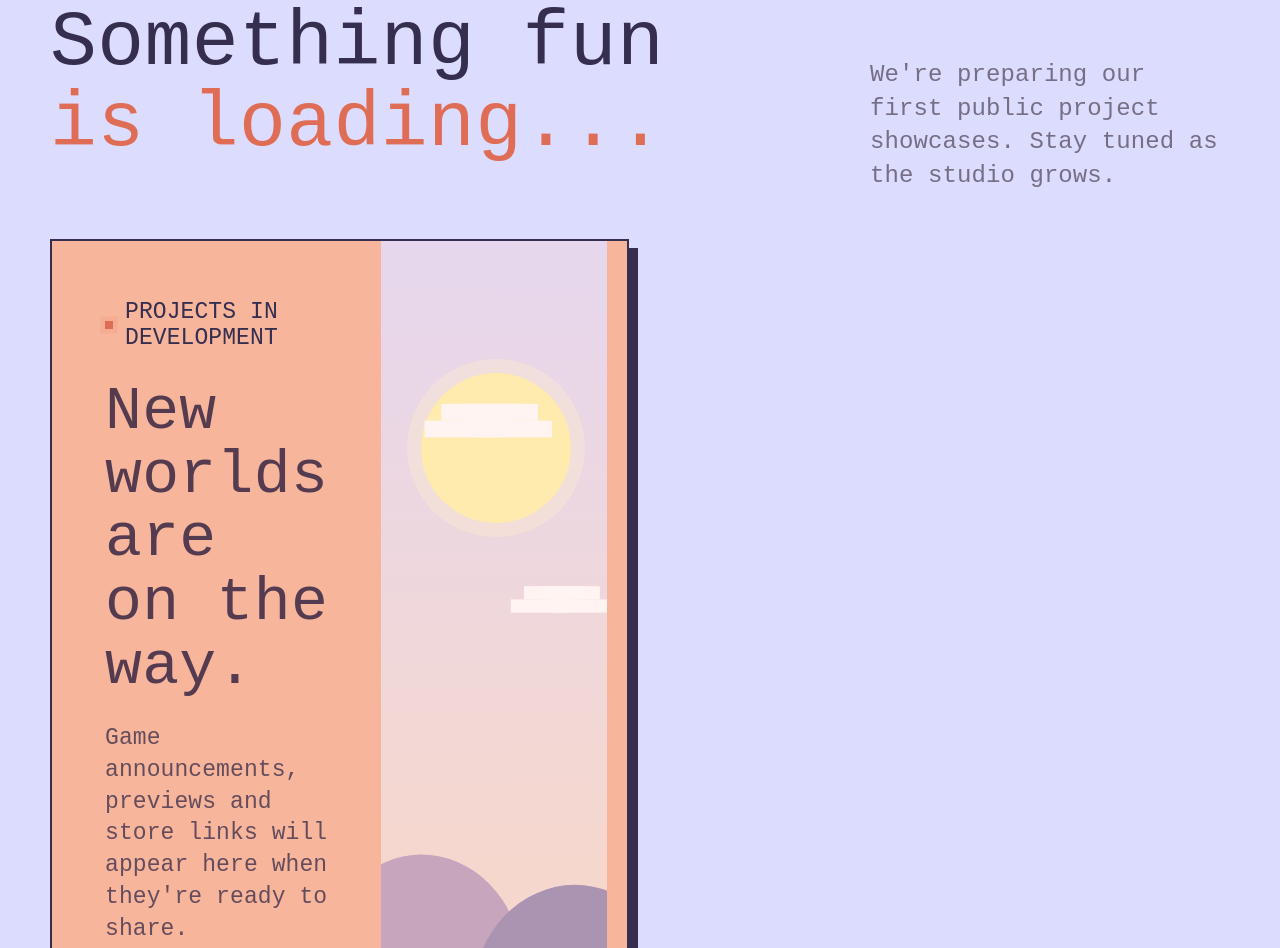
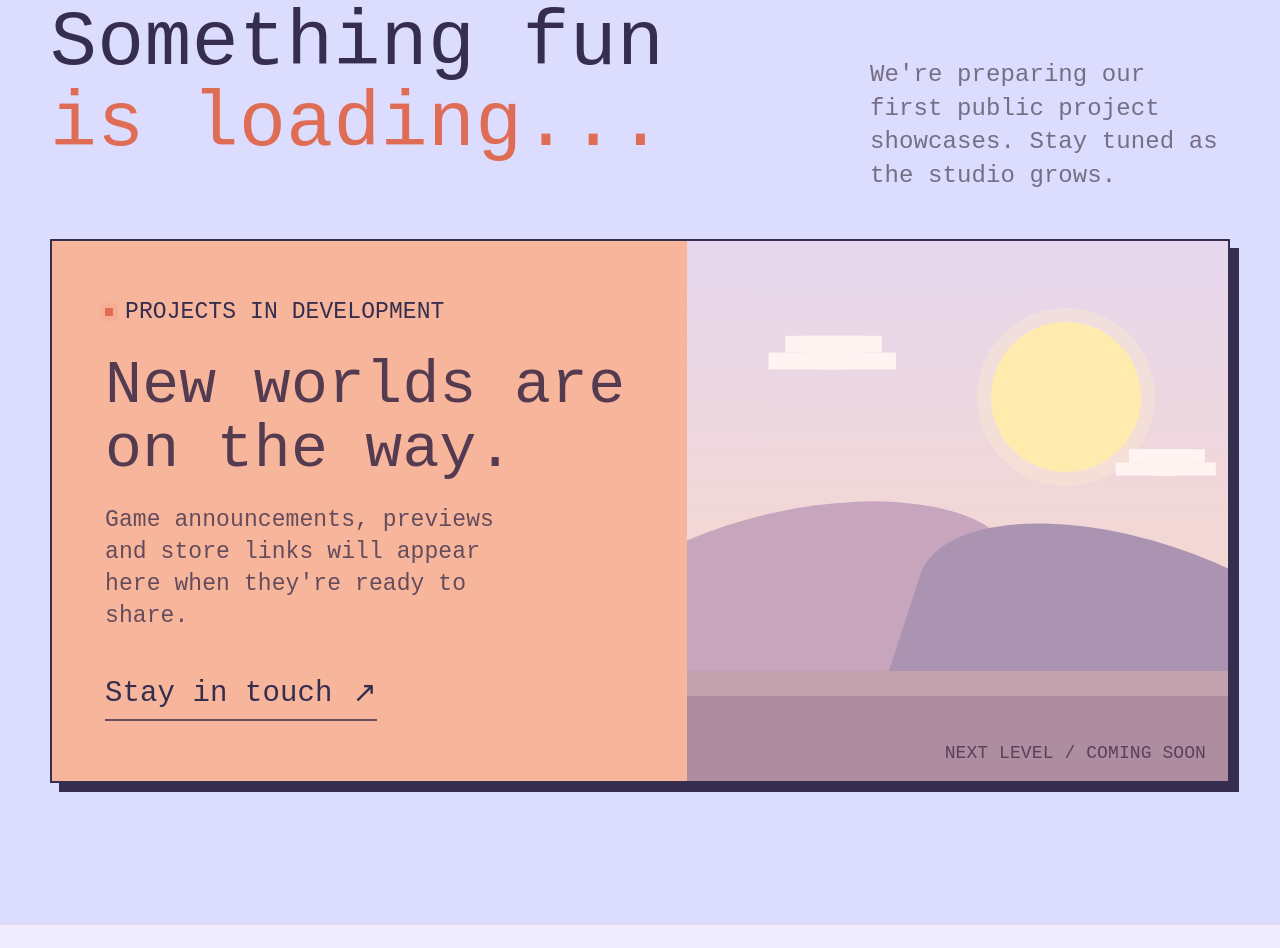
Before and after one commit to pixfoxstudio/pixfoxstudio.github.io, a plain HTML site: page index.html in a window 1280 px wide. Shown: the part 3374-4322 px from the top of the page. Drawn offline with Linux system fonts and the light colour scheme; a web font is replaced by a local one.

Commit message:
Keep PIXFOX placeholder project full width

```diff
--- a/styles.css
+++ b/styles.css
@@ -134,3 +134,5 @@ body{font-size:21px}
 .cms-news-copy p{font-size:21px;line-height:1.35;color:#756e85;margin:0}
 @media(max-width:820px){.cms-game-grid{grid-template-columns:1fr}.cms-news-grid{grid-template-columns:1fr 1fr}.cms-game-card{min-height:320px}}
 @media(max-width:560px){.cms-news-grid{grid-template-columns:1fr}.cms-game-card{grid-template-columns:1fr}.cms-game-visual{min-height:230px}.cms-game-copy{padding:30px 24px}.cms-news-image,.cms-news-placeholder{height:170px}}
+
+.cms-game-grid > .project-card{grid-column:1/-1}
```
